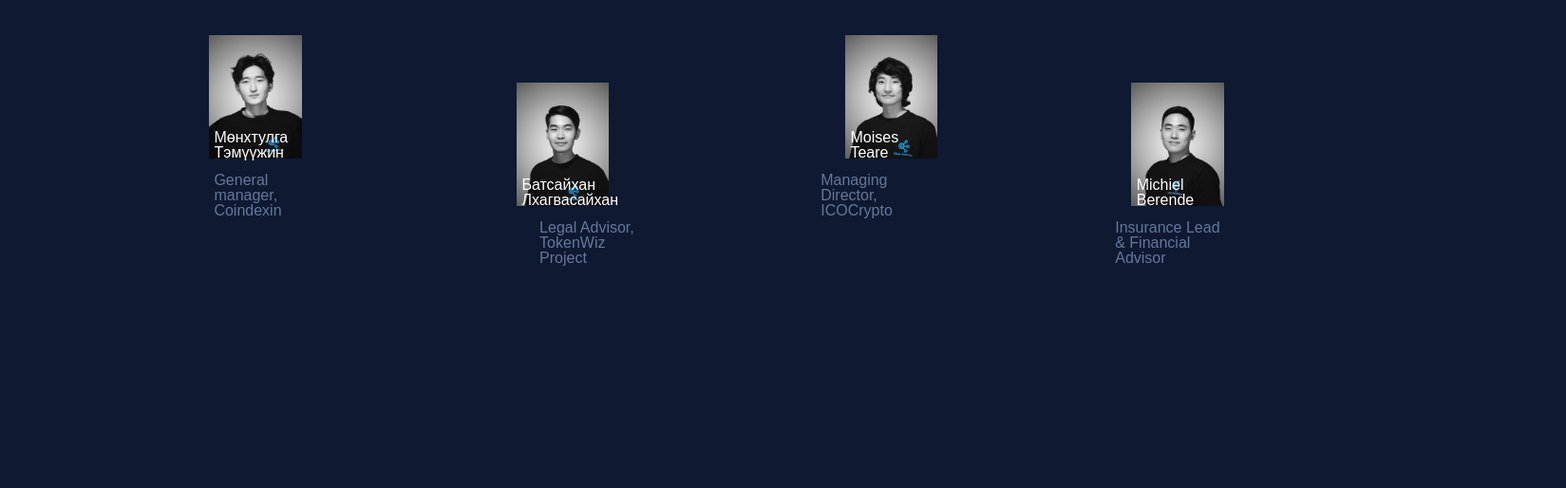
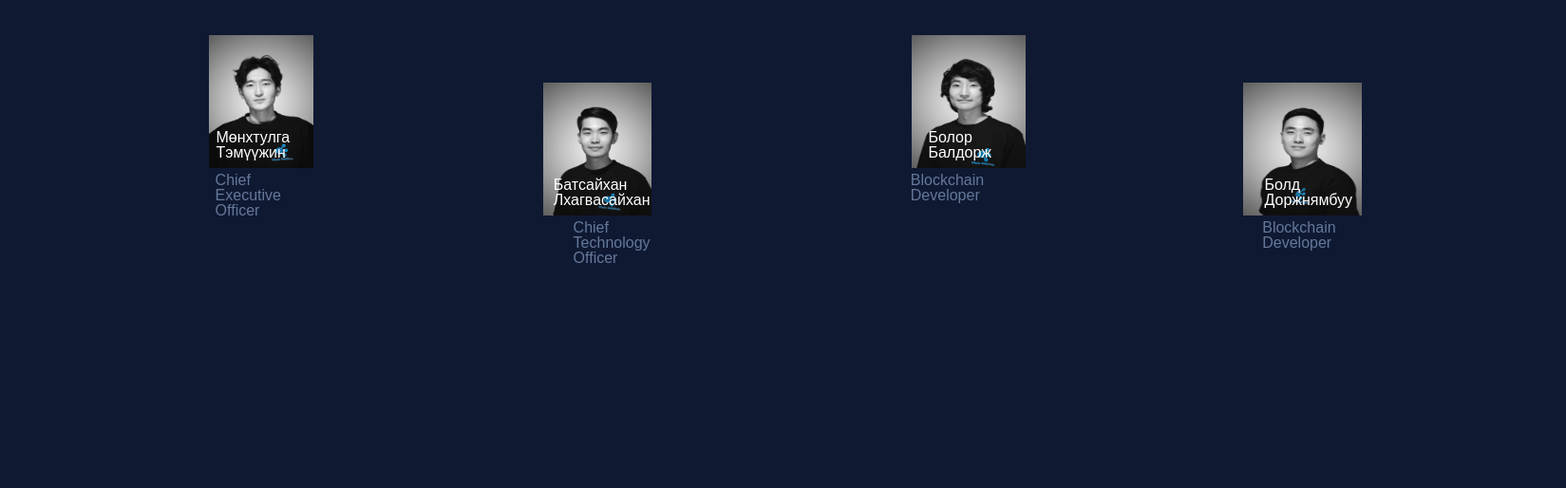
Before and after one commit to Kirara-Bernstein/chainlink-solutions-web, a plain HTML site: page index.html in a window 1280 px wide. Shown: the part 900-1414 px from the top of the page at 95% size, 1649 px wide, since content can reach past the window. Drawn offline with Linux system fonts and the light colour scheme.

Commit message:
team picture done

```diff
--- a/assets/css/main.css
+++ b/assets/css/main.css
@@ -207,8 +207,8 @@ button a{
     text-align:center;
 }
 #TeamSection img{
-    height:130px;
-    width:140px;
+    height:140px;
+    width:170px;
 }
 
 #TeamSection div{
@@ -221,13 +221,13 @@ display:flex;
     color: white;
     position: relative;
     top:100px;
-    right:92px;
+    right:103px;
 
 }
 #TeamSection span{
     color: #657899;
      position: relative;
-    right:175px;
+    right:205px;
     top:145px;
     text-align:initial;
 }
--- a/index.html
+++ b/index.html
@@ -66,22 +66,22 @@
         <div>
             <img src="../picture/fpor-3.jpg" alt="CEO">
             <h2>Мөнхтулга Тэмүүжин </h2>
-            <span>General manager, Coindexin</span>
+            <span>Chief Executive Officer</span>
         </div>
             <div class="moveDown">
                 <img src="../picture/fpor-2.jpg" alt="CTO">
                 <h2>Батсайхан Лхагвасайхан</h2>
-                <span>Legal Advisor, TokenWiz Project</span>
+                <span>Chief Technology Officer</span>
         </div>
             <div>
             <img src="../picture/fpor-4.jpg" alt="Bloch-chain1">
-            <h2>Moises Teare</h2>
-            <span>Managing Director, ICOCrypto</span>
+            <h2>Болор Балдорж</h2>
+            <span>Blockchain Developer</span>
         </div>
         <div class="moveDown">
             <img  src="../picture/fpor-1.jpg" alt="Block-chain2">
-            <h2>Michiel Berende</h2>
-            <span>Insurance Lead & Financial Advisor</span>
+            <h2>Болд Доржнямбуу</h2>
+            <span>Blockchain Developer</span>
         </div>
         </div>
     </div>
```
